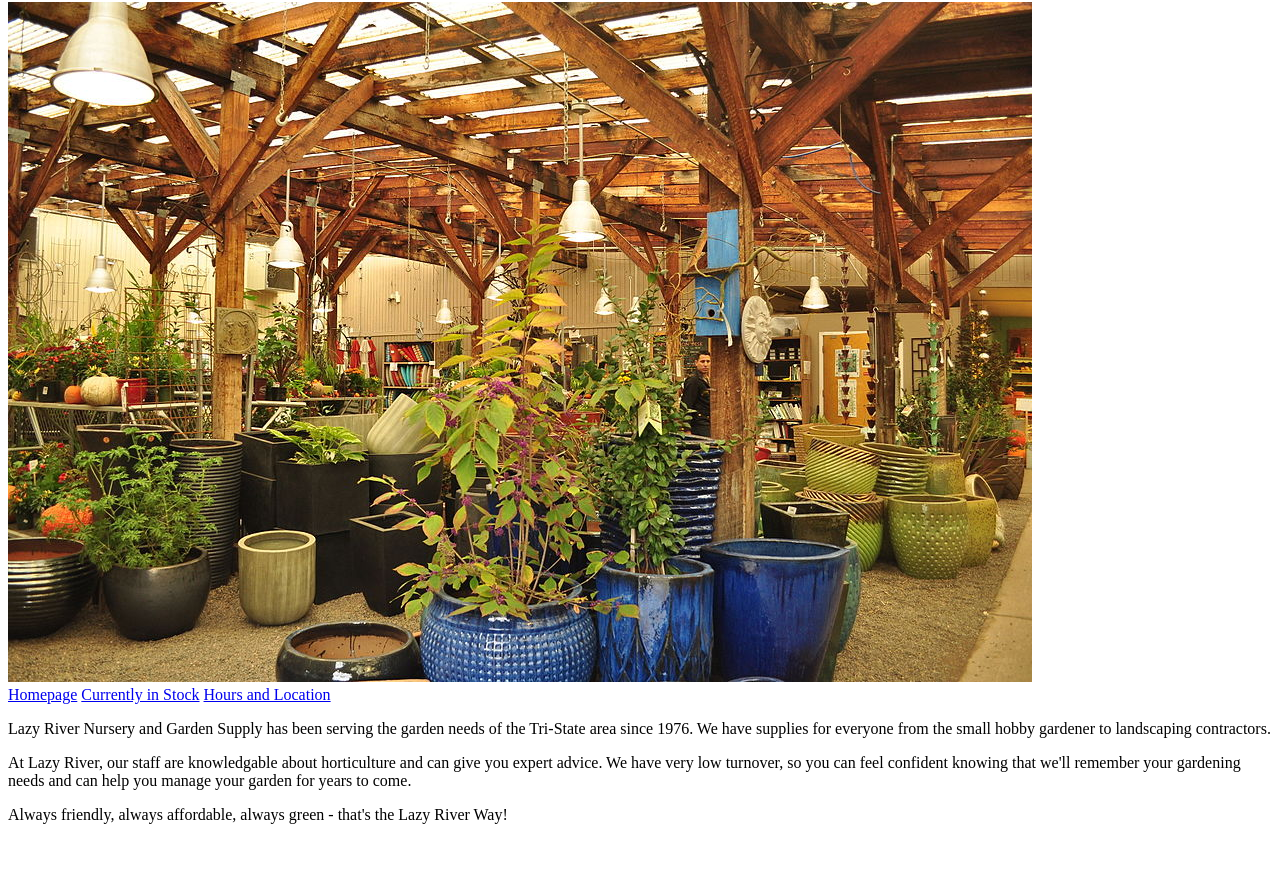
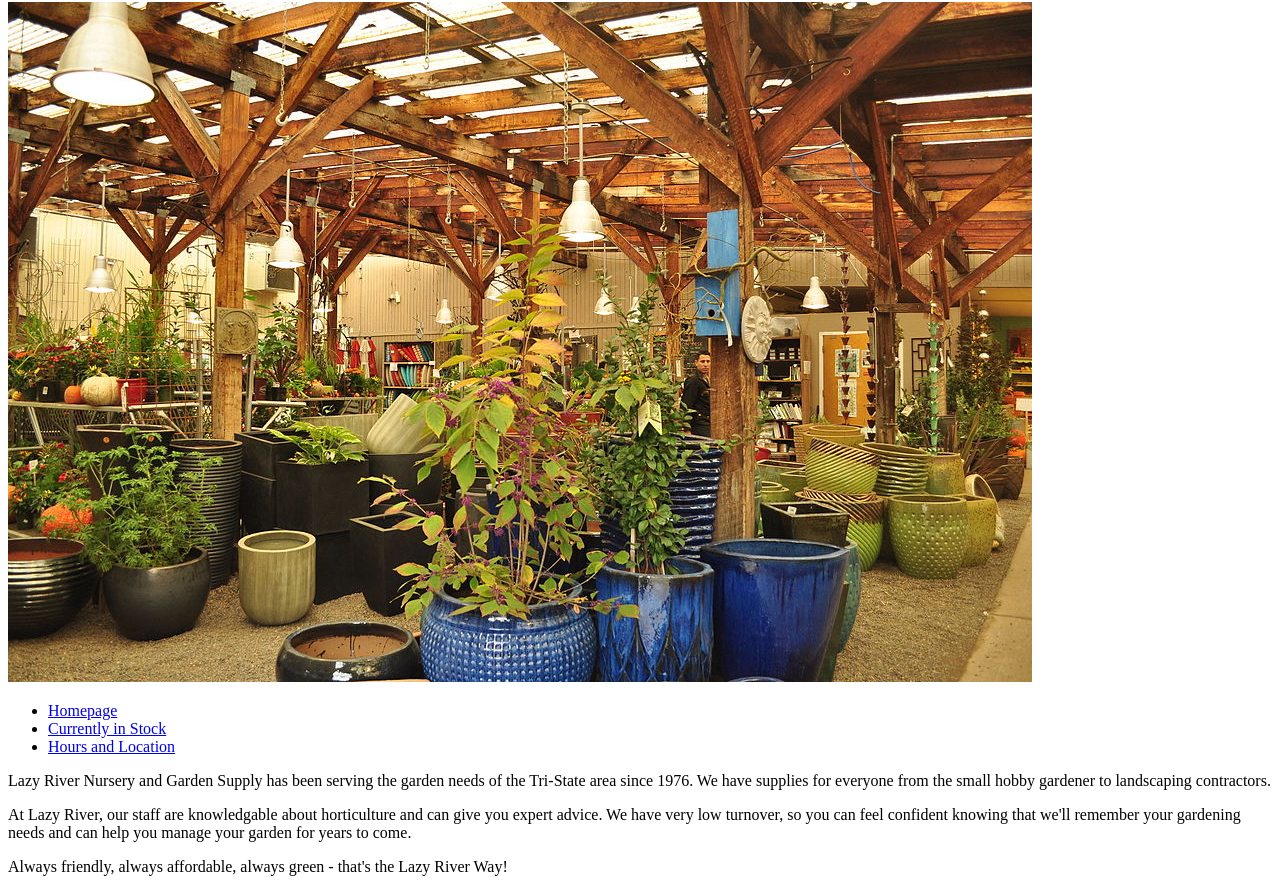
Before and after one commit to Momentum-Team-13/small-business-wesbite-ypg00, a plain HTML site: page index.html in a window 1280 px wide. Shown: the part 78-970 px from the top of the page. Before the commit the page ends 918 px from the top, so only its background shows below. Drawn offline with Linux system fonts and the light colour scheme.

Commit message:
changed nav into a ul on index.html

```diff
--- a/index.html
+++ b/index.html
@@ -6,9 +6,12 @@
   <body>
     <img src="starter_files/images/store-interior.jpg">
     <nav>
-        <a href="index.html">Homepage</a>
-        <a href="in-stock.html">Currently in Stock</a>
-        <a href="info.html">Hours and Location</a>
+        <ul>
+            <li><a href="index.html">Homepage</a></li>
+            <li><a href="in-stock.html">Currently in Stock</a></li>
+            <li><a href="info.html">Hours and Location</a></li>
+        </ul>
+
     </nav>
 
     <p>Lazy River Nursery and Garden Supply has been serving the garden needs of the Tri-State area since 1976. We have supplies for everyone from the small hobby gardener to landscaping contractors.</p>
```
